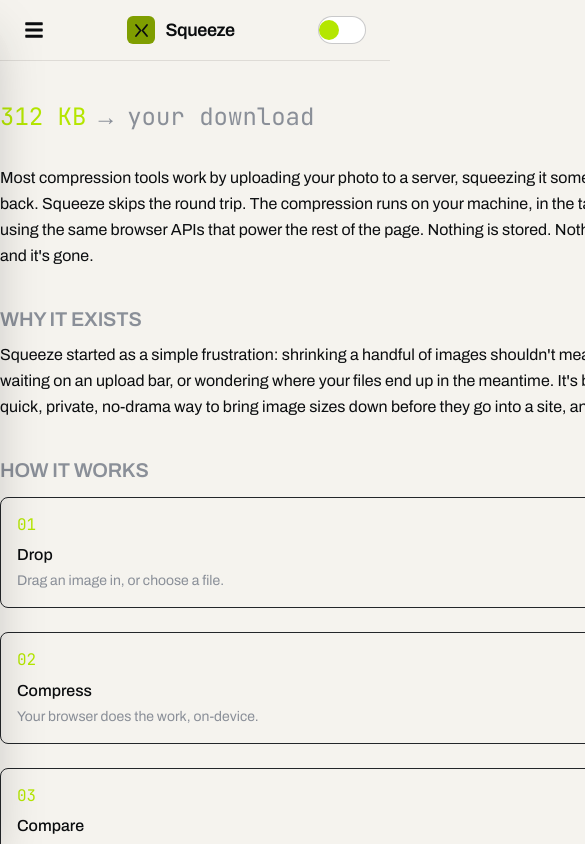
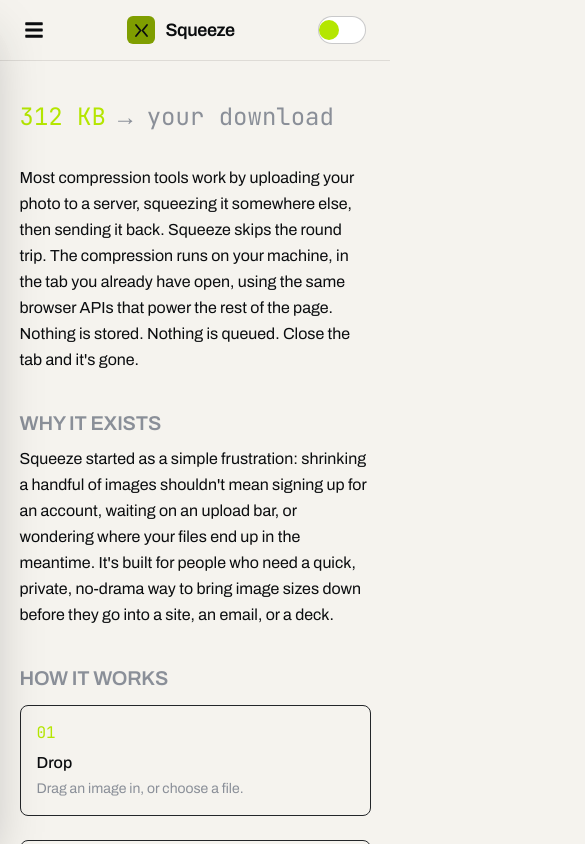
Before and after one commit to Israel-Chinedum/Image-Compressor-SAAS, a React (Vite) app: page /about in a window 390 px wide. Shown: the top 844 px of the page, 585 px wide, since content can reach past the window. Built offline with nearby package versions, Linux system fonts and the light colour scheme; a web font is replaced by a local one.

Commit message:
Made this page more reponsive to mobile screens

```diff
--- a/src/components/Header.tsx
+++ b/src/components/Header.tsx
@@ -47,7 +47,7 @@
         </NavLink>
 
         <nav
-          className={`${!showMenu && "-translate-x-full"} sm:translate-x-0 transition-[1s] absolute sm:static h-dvh sm:h-max top-0 left-0 w-50 sm:w-max bg-(--fg) sm:bg-transparent shadow-2xl z-10 flex-col sm:items-center gap-1 sm:rounded-full sm:border border-(--border-color) p-1 flex sm:flex-row`}
+          className={`${!showMenu && "-translate-x-full"} sm:translate-x-0 transition-[1s] absolute sm:static h-dvh sm:h-max top-0 left-0 w-50 sm:w-max bg-(--fg) sm:bg-transparent shadow-2xl z-10 flex-col sm:items-center gap-1 sm:rounded-full sm:border border-(--border-color) p-1 flex sm:flex-row sm:flex-wrap sm:border-none`}
           aria-label="Primary"
         >
           <div
--- a/src/pages/AboutPage.tsx
+++ b/src/pages/AboutPage.tsx
@@ -41,7 +41,7 @@
 export function AboutPage() {
   return (
     <>
-      <div className="w-200 mx-auto mt-10">
+      <div className="w-[90dvw] sm:w-[80dvw] lg:w-200 mx-auto mt-10">
         <section>
           <div className="mb-8 flex items-baseline gap-3 font-mono text-2xl">
             <ShrinkingStat />
--- a/src/pages/ContactPage.tsx
+++ b/src/pages/ContactPage.tsx
@@ -123,7 +123,7 @@
           <button
             type="submit"
             disabled={status === "sending"}
-            className="w-full rounded-md bg-signal px-4 py-3 text-sm font-medium text-gray-900 text-[1rem] transition-opacity hover:opacity-90 disabled:cursor-not-allowed disabled:opacity-50 sm:w-auto"
+            className="mb-10 w-full rounded-md bg-signal px-4 py-3 text-sm font-medium text-gray-900 text-[1rem] transition-opacity hover:opacity-90 disabled:cursor-not-allowed disabled:opacity-50 sm:w-auto"
           >
             {status === "sending" ? "Sending…" : "Send message"}
           </button>
--- a/src/pages/PrivacyPage.tsx
+++ b/src/pages/PrivacyPage.tsx
@@ -117,7 +117,7 @@
     <>
       {/* eyebrow="privacy policy" title="Your files stay yours." dek=
       {`Effective ${effectiveDate}. Plain-language summary: nothing you compress is ever uploaded or stored.`} */}
-      <div className="w-200 mx-auto mt-10 mb-20">
+      <div className="w-[90dvw] sm:w-[80dvw] lg:w-200 mx-auto mt-10 mb-20">
         <div className="space-y-10">
           {sections.map((s) => (
             <section
```
